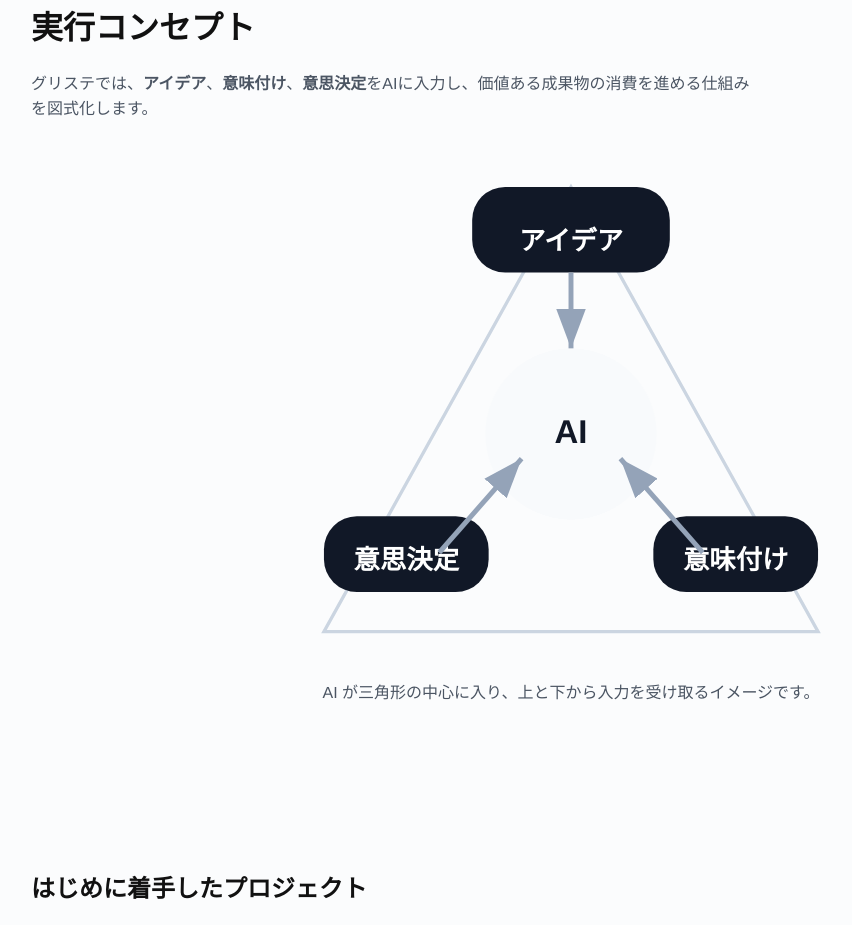
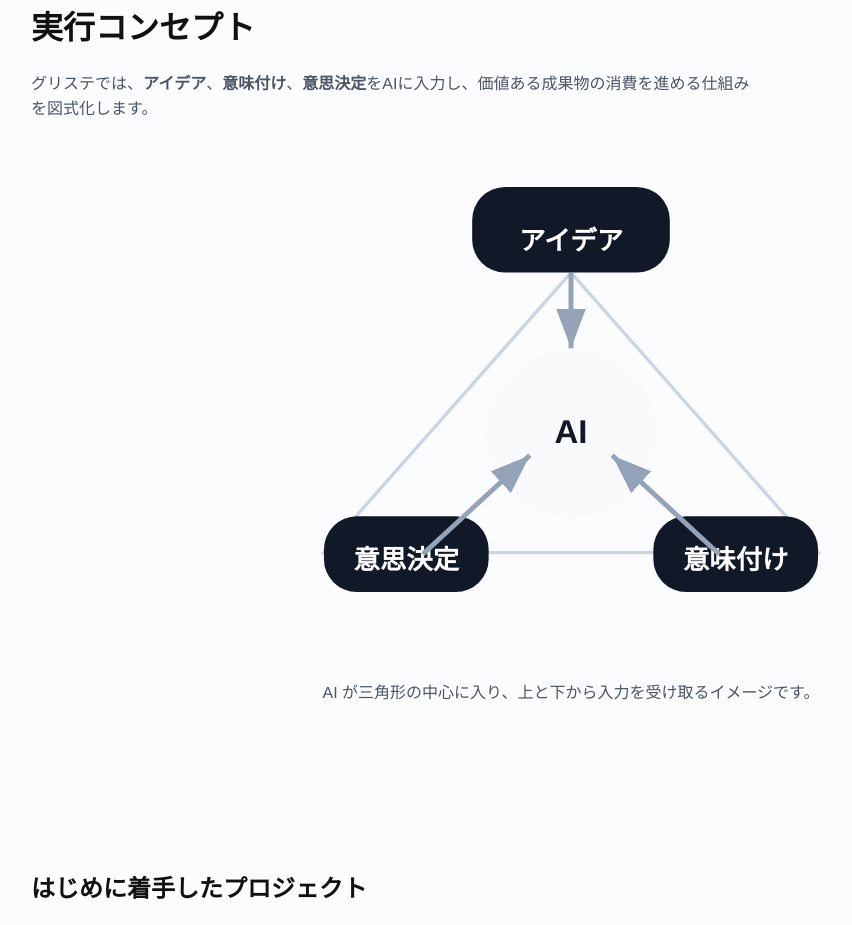
Before and after one commit to gristeworkspace-bit/company-site, a plain HTML site: page index.html in a window 1280 px wide. Shown: the part 1063-1988 px from the top of the page, without its empty margins (69-921 px from the left). Drawn offline with Linux system fonts and the light colour scheme.

Commit message:
Adjust triangle SVG coordinates and arrow endpoints

```diff
--- a/index.html
+++ b/index.html
@@ -72,7 +72,7 @@
                 <path d="M0,0 L8,3 L0,6 Z" fill="#94a3b8" />
               </marker>
             </defs>
-            <polygon points="170,20 320,290 20,290" fill="none" stroke="#cbd5e1" stroke-width="2" />
+            <polygon points="170,72 320,242 20,242" fill="none" stroke="#cbd5e1" stroke-width="2" />
             <rect x="110" y="20" width="120" height="52" rx="20" fill="#111827" />
             <text x="170" y="54" fill="#ffffff" font-size="16" font-weight="700" text-anchor="middle" dominant-baseline="middle">アイデア</text>
             <rect x="220" y="220" width="100" height="46" rx="20" fill="#111827" />
@@ -82,8 +82,8 @@
             <circle cx="170" cy="170" r="52" fill="#f8fafc" />
             <text x="170" y="170" fill="#111827" font-size="20" font-weight="700" text-anchor="middle" dominant-baseline="middle">AI</text>
             <path d="M170,72 L170,118" stroke="#94a3b8" stroke-width="3" marker-end="url(#arrowhead)" />
-            <path d="M250,242 L200,185" stroke="#94a3b8" stroke-width="3" marker-end="url(#arrowhead)" />
-            <path d="M90,242 L140,185" stroke="#94a3b8" stroke-width="3" marker-end="url(#arrowhead)" />
+            <path d="M260,243 L195,183" stroke="#94a3b8" stroke-width="3" marker-end="url(#arrowhead)" />
+            <path d="M80,243 L145,183" stroke="#94a3b8" stroke-width="3" marker-end="url(#arrowhead)" />
           </svg>
         </div>
         <p class="triangle-caption">AI が三角形の中心に入り、上と下から入力を受け取るイメージです。</p>
```
